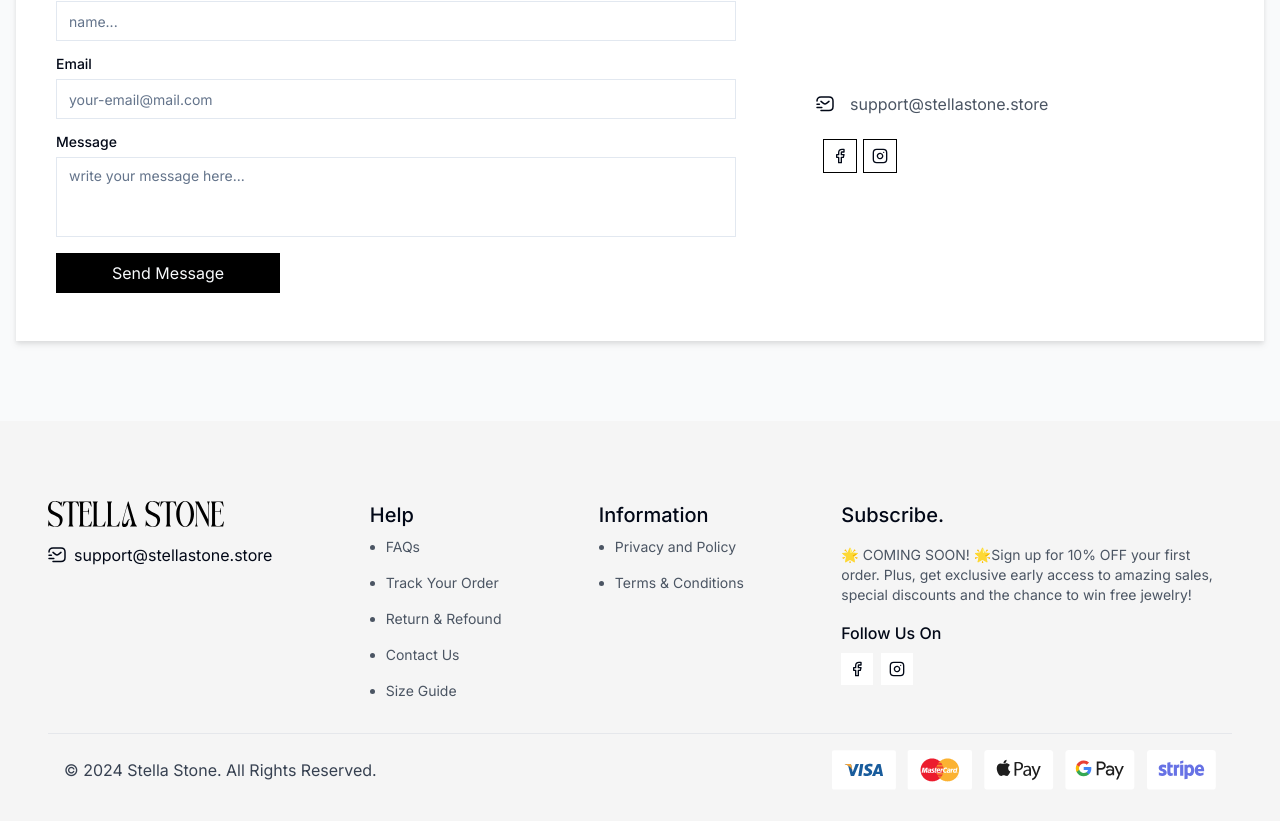
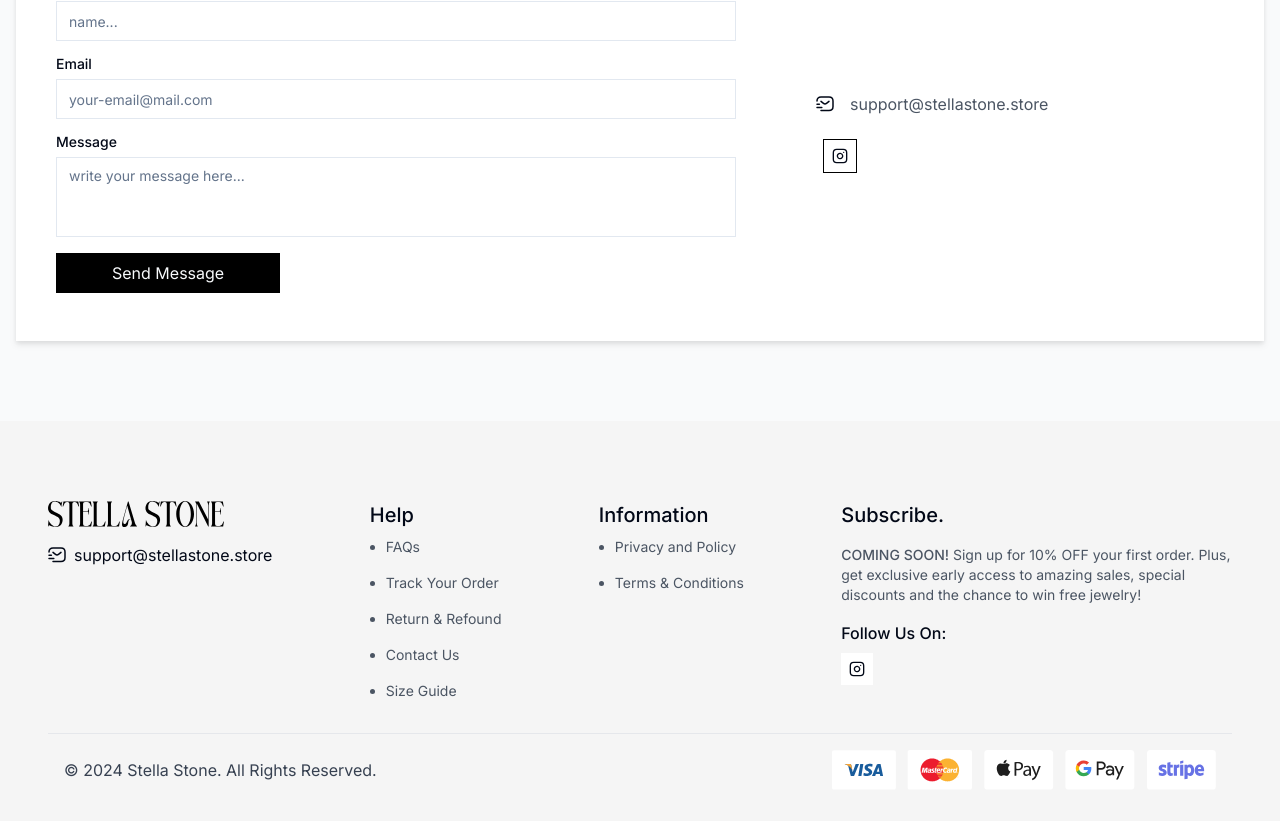
Before and after one commit to nunatass/luna-store, a Next.js app: page /contact in a window 1280 px wide. Shown: the part 485-1306 px from the top of the page. Built offline with nearby package versions, Linux system fonts and the light colour scheme; no server answers; a web font is replaced by a local one.

Commit message:
feat: refactoring product detail wrapper

```diff
--- a/src/components/layouts/footer.tsx
+++ b/src/components/layouts/footer.tsx
@@ -51,14 +51,15 @@ export const Footer = () => {
             <h4 className="text-xl font-medium">Subscribe.</h4>
             <div className="flex flex-col gap-2">
               <p className="text-sm text-gray-600">
-                🌟 COMING SOON! 🌟Sign up for 10% OFF your first order. Plus,
-                get exclusive early access to amazing sales, special discounts
-                and the chance to win free jewelry!
+                <span className="font-medium">COMING SOON!</span> Sign up for
+                10% OFF your first order. Plus, get exclusive early access to
+                amazing sales, special discounts and the chance to win free
+                jewelry!
               </p>
             </div>
 
             <div className="flex flex-col gap-2">
-              <h4 className="font-base font-medium">Follow Us On</h4>
+              <h4 className="font-base font-medium">Follow Us On:</h4>
               <div className="flex gap-2">
                 {socialData.map(({ link, id, icon: Icon }) => (
                   <a href={link} key={id} target="_blank" aria-label={link}>
--- a/src/components/layouts/headers/discount-banner.tsx
+++ b/src/components/layouts/headers/discount-banner.tsx
@@ -16,7 +16,7 @@ export const DiscountBanner = () => {
       >
         <li />
         <li className="shrink-0 whitespace-nowrap">
-          {`Free stander delivery on purchases of +$${freeShippingThreshold/100}`}
+          {`Free stander delivery on purchases of +$${freeShippingThreshold / 100}`}
         </li>
       </ul>
     </div>
--- a/src/data/social-data.ts
+++ b/src/data/social-data.ts
@@ -1,12 +1,12 @@
-import { Facebook, Instagram } from 'lucide-react';
+import { Instagram } from 'lucide-react';
 
 export const socialData = [
-  {
-    id: 1,
-    link: 'https://www.facebook.com/stellastone.store/',
-    icon: Facebook,
-    title: 'Facebook',
-  },
+  // {
+  //   id: 1,
+  //   link: 'https://www.facebook.com/stellastone.store/',
+  //   icon: Facebook,
+  //   title: 'Facebook',
+  // },
   // {
   //   id: 2,
   //   link: 'https://twitter.com/HamedHasan75',
```
